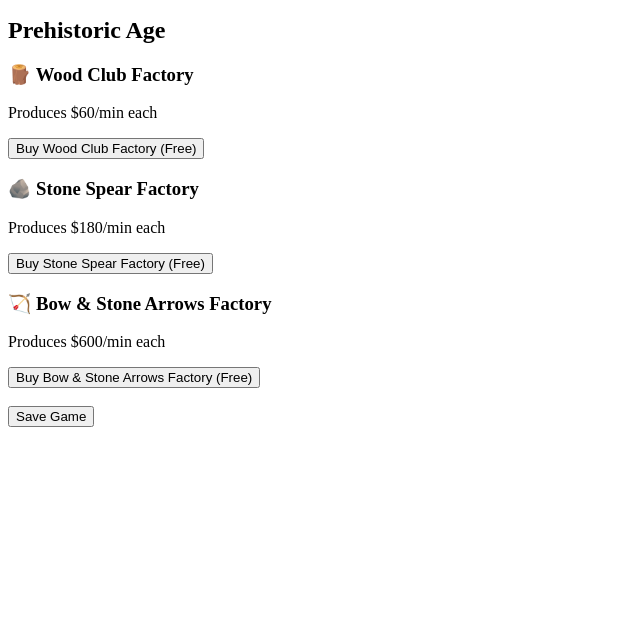
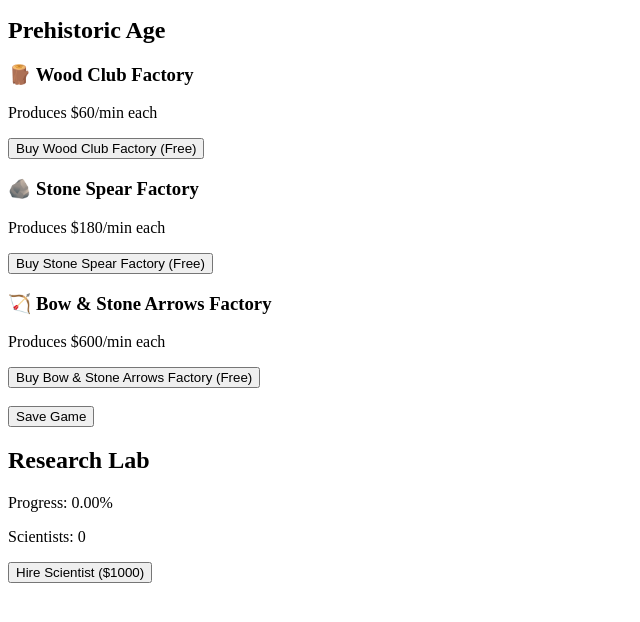
Before and after one commit to WillWSmith/WarProfits, a plain HTML site: page index.html in a window 1280 px wide. Shown: the part 102-724 px from the top of the page, without its empty margins (0-640 px from the left). Drawn offline with Linux system fonts and the light colour scheme.

Commit message:
Add research mechanic for new ages

```diff
--- a/index.html
+++ b/index.html
@@ -17,6 +17,11 @@
   <button id="saveButton">Save Game</button>
   <div id="saveNotice" style="display:none;">Game Saved!</div>
 
+<h2>Research Lab</h2>
+<p id="researchProgress">Progress: 0%</p>
+<p id="scientistCount">Scientists: 0</p>
+<button id="buyScientist">Hire Scientist ($1000)</button>
+
   <script src="script.js"></script>
 </body>
 </html>
--- a/script.js
+++ b/script.js
@@ -47,12 +47,66 @@ function updateUI() {
       ownedElem.style.display = "none";
     }
   }
+  // Update scientist hire button with new cost
+const nextCost = Math.floor(
+  research.scientists.baseCost * Math.pow(research.scientists.costMultiplier, research.scientists.count)
+);
+document.getElementById("buyScientist").textContent = `Hire Scientist ($${nextCost})`;
+
+  updateResearchUI();
 }
+
+function updateResearchUI() {
+  document.getElementById("researchProgress").textContent =
+    `Progress: ${Math.min(100, (research.current.progress / research.current.required * 100)).toFixed(2)}%`;
+  document.getElementById("scientistCount").textContent =
+    `Scientists: ${research.scientists.count}`;
+}
+
 
 function buyFactory(key) {
   factories[key].owned += 1;
   updateUI();
 }
+
+const research = {
+  current: {
+    name: "Unlock Bronze Age",
+    progress: 0, // 0 to 100
+    required: 1000, // base total points to reach
+    unlocked: false,
+  },
+  scientists: {
+    count: 0,
+    baseCost: 1000,
+    costMultiplier: 1.15
+  }
+};
+
+function updateResearch(elapsedSeconds) {
+  if (research.current.unlocked) return;
+
+  const baseRate = 1; // base points per second
+  const scientists = research.scientists.count;
+  const progressRate = baseRate * Math.log2(scientists + 1); // diminishing returns
+
+  research.current.progress += progressRate * elapsedSeconds;
+
+  if (research.current.progress >= research.current.required) {
+    research.current.unlocked = true;
+    alert("🎉 Bronze Age Unlocked!");
+  }
+}
+
+function buyScientist() {
+  const cost = Math.floor(research.scientists.baseCost * Math.pow(research.scientists.costMultiplier, research.scientists.count));
+  if (gameState.money >= cost) {
+    gameState.money -= cost;
+    research.scientists.count += 1;
+    updateUI();
+  }
+}
+
 
 function gameLoop() {
   const now = Date.now();
@@ -65,6 +119,7 @@ function gameLoop() {
   }
 
   gameState.money += incomePerSec * elapsed;
+  updateResearch(elapsed);
   updateUI();
 }
 
@@ -101,6 +156,7 @@ function showSaveNotice() {
 }
 
 document.getElementById("saveButton").addEventListener("click", saveGame);
+document.getElementById("buyScientist").addEventListener("click", buyScientist);
 
 // Start game
 loadGame();
```
